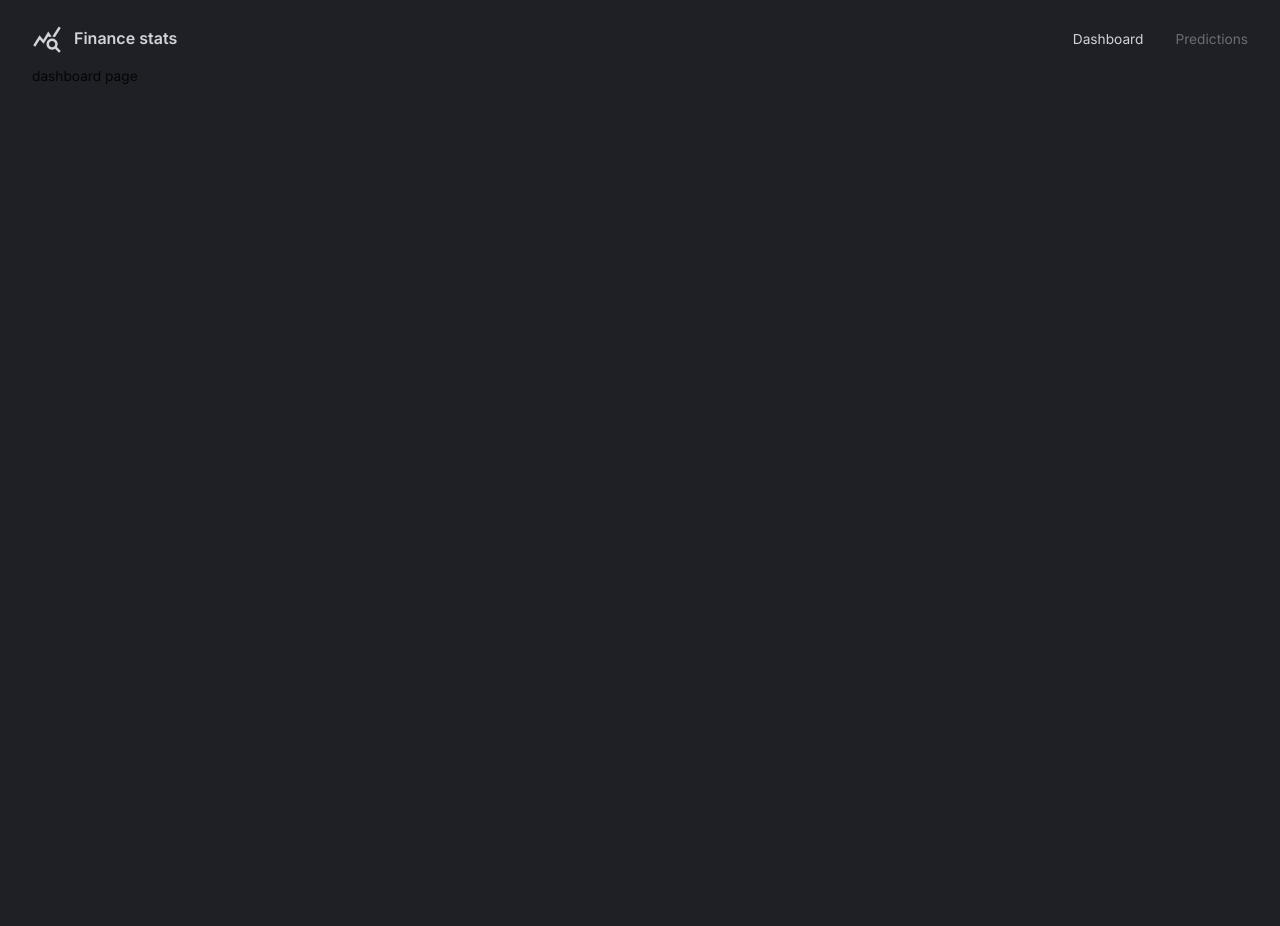
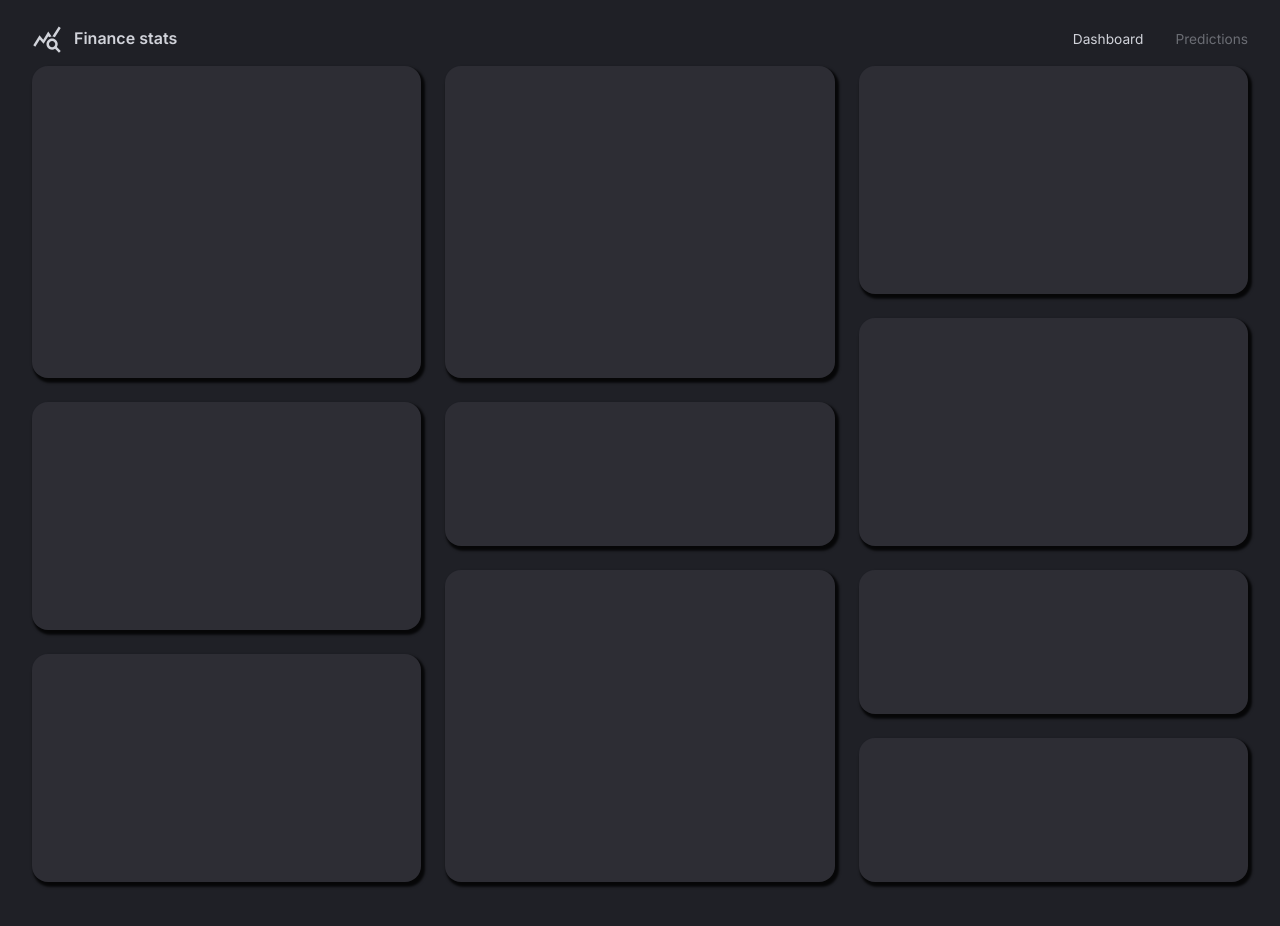
Before and after one commit to methaveelu/Mern-finance-dashboard, a React (Vite) app in the folder client/: page / in a window 1280 px wide. Shown: the top 926 px of the page. Before the commit the page ends 800 px from the top, so only its background shows below. Built offline with nearby package versions, Linux system fonts and the light colour scheme.

Commit message:
dashboardlayout

```diff
--- a/client/src/App.tsx
+++ b/client/src/App.tsx
@@ -5,6 +5,7 @@
 import { Box, CssBaseline } from "@mui/material"
 import { BrowserRouter, Routes, Route } from "react-router-dom"
 import Navbar from "@/scenes/navbar";
+import Dashboard from "@/scenes/dashboard";
 
 
 function App() {
@@ -20,7 +21,7 @@
             <Box width ='%100' height ='%100' padding = '1rem 2rem 4rem 2rem'>
             <Navbar/>
             <Routes>
-              <Route path='/' element= {<div>dashboard page</div>}/>
+              <Route path='/' element= {<Dashboard/>}/>
               <Route path='/predictions' element= {<div>predictions page</div>}/>
 
             </Routes>
--- /dev/null
+++ b/client/src/components/DashboardBox.tsx
@@ -0,0 +1,10 @@
+import { Box } from "@mui/material";
+import { styled } from "@mui/system";
+
+const DashboardBox = styled(Box)(({theme})=>({
+   backgroundColor: theme.palette.background.light,
+   borderRadius: "1rem",
+   boxShadow: "0.15rem 0.2rem 0.15rem 0.1rem rgba(0,0,0,0.8)"
+}))
+
+export default DashboardBox
--- /dev/null
+++ b/client/src/scenes/dashboard/Row1.tsx
@@ -0,0 +1,16 @@
+import DashboardBox from '@/components/DashboardBox'
+import React from 'react'
+
+type Props = {}
+
+const Row1 = (props: Props) => {
+  return (
+    <>
+    <DashboardBox  gridArea="a"></DashboardBox>
+    <DashboardBox  gridArea="b"></DashboardBox>
+    <DashboardBox  gridArea="c"></DashboardBox>
+    </>
+  )
+}
+
+export default Row1
--- /dev/null
+++ b/client/src/scenes/dashboard/Row2.tsx
@@ -0,0 +1,16 @@
+import DashboardBox from '@/components/DashboardBox'
+import React from 'react'
+
+type Props = {}
+
+const Row2 = (props: Props) => {
+  return (
+    <>
+    <DashboardBox  gridArea="d"></DashboardBox>
+    <DashboardBox  gridArea="e"></DashboardBox>
+    <DashboardBox  gridArea="f"></DashboardBox>
+    </>
+  )
+}
+
+export default Row2
--- /dev/null
+++ b/client/src/scenes/dashboard/Row3.tsx
@@ -0,0 +1,17 @@
+import DashboardBox from '@/components/DashboardBox'
+import React from 'react'
+
+type Props = {}
+
+const Row3 = (props: Props) => {
+  return (
+    <>
+    <DashboardBox  gridArea="g"></DashboardBox>
+    <DashboardBox  gridArea="h"></DashboardBox>
+    <DashboardBox  gridArea="i"></DashboardBox>
+    <DashboardBox  gridArea="j"></DashboardBox>
+    </>
+  )
+}
+
+export default Row3
--- /dev/null
+++ b/client/src/scenes/dashboard/index.tsx
@@ -0,0 +1,79 @@
+
+import {Box,  useMediaQuery} from "@mui/material"
+import Row1 from "./Row1";
+import Row2 from "./Row2";
+import Row3 from "./Row3";
+
+
+//grid template areas to manually define how the grid layout will look like
+const gridTemplateLargeScreens= `
+    "a b c"
+    "a b c"
+    "a b c"
+    "a b f"
+    "d e f"
+    "d e f"
+    "d h i"
+    "g h i"
+    "g h j"
+    "g h j"
+`;
+const gridTemplateSmallScreens=`
+    "a"
+    "a"
+    "a"
+    "a"
+    "b"
+    "b"
+    "b"
+    "b"
+    "c"
+    "c"
+    "c"
+    "d"
+    "d"
+    "d"
+    "e"
+    "e"
+    "e"
+    "f"
+    "f"
+    "f"
+    "g"
+    "g"
+    "g"
+    "h"
+    "h"
+    "h"
+    "h"
+    "i"
+    "i"
+    "j"
+    "j"
+`;
+
+
+const Dashboard = () => {
+    const isAboveMediumScreens = useMediaQuery("(min-width: 1200px)")
+    //use built in hook from mui 'useMediaQuery'. boolean to check
+   //const to be used as a ternary operator to check if screen width is = 1200px or not
+
+  return (
+    <Box  width='%100' height='%100' display='grid' gap='1.5rem'
+        sx={isAboveMediumScreens ?{
+            gridTemplateColumns: "repeat(3, minmax(370px, 1fr))",
+            gridTemplateRows: "repeat(10, minmax(60px, 1fr))",
+            gridTemplateAreas: gridTemplateLargeScreens,
+        } : {
+            gridAutoColumns: "1fr",
+            gridAutoRows: "80px",
+            gridTemplateAreas: gridTemplateSmallScreens,}}
+    >
+        <Row1/>
+        <Row2/>
+        <Row3/>
+    </Box>
+  )
+}
+
+export default Dashboard
```
